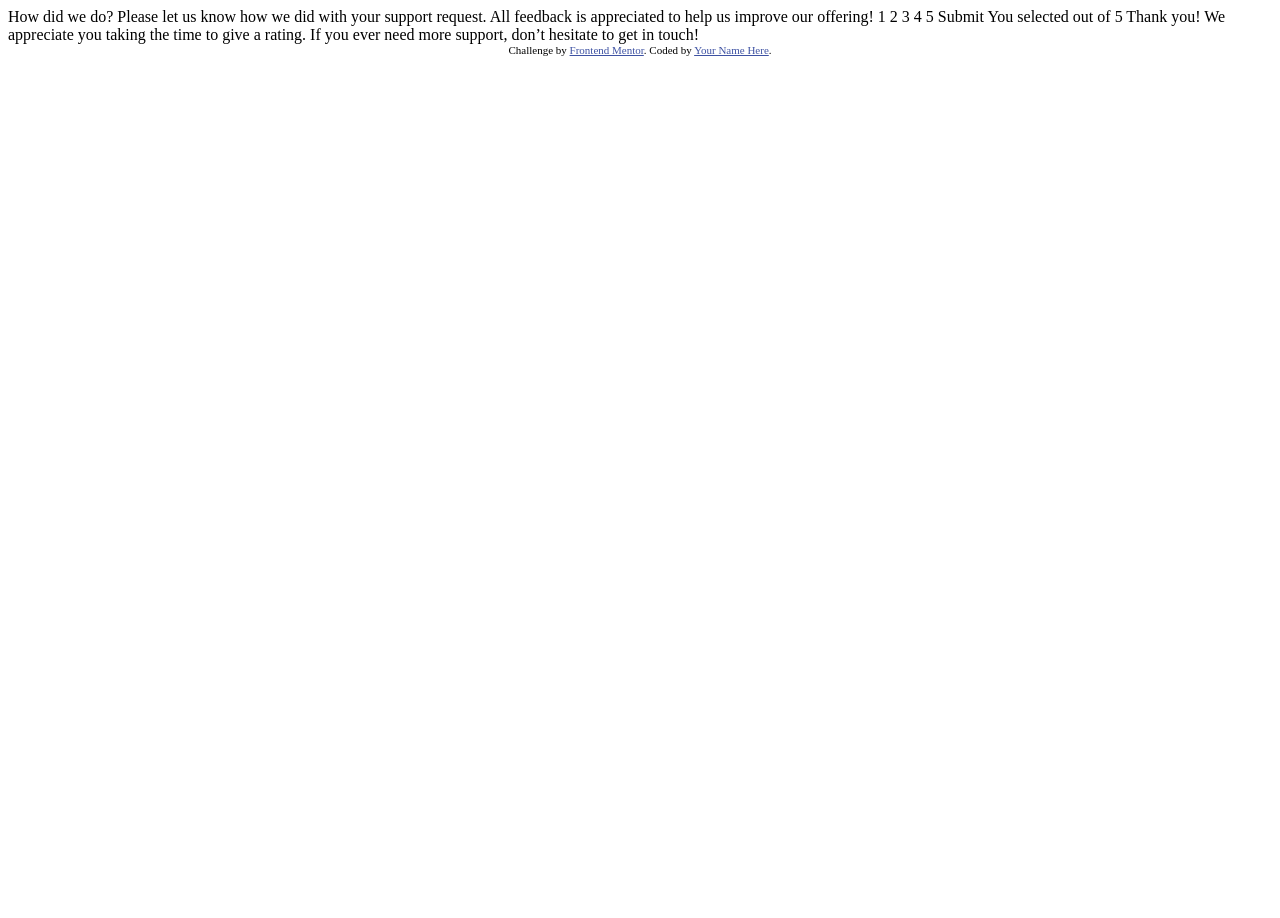
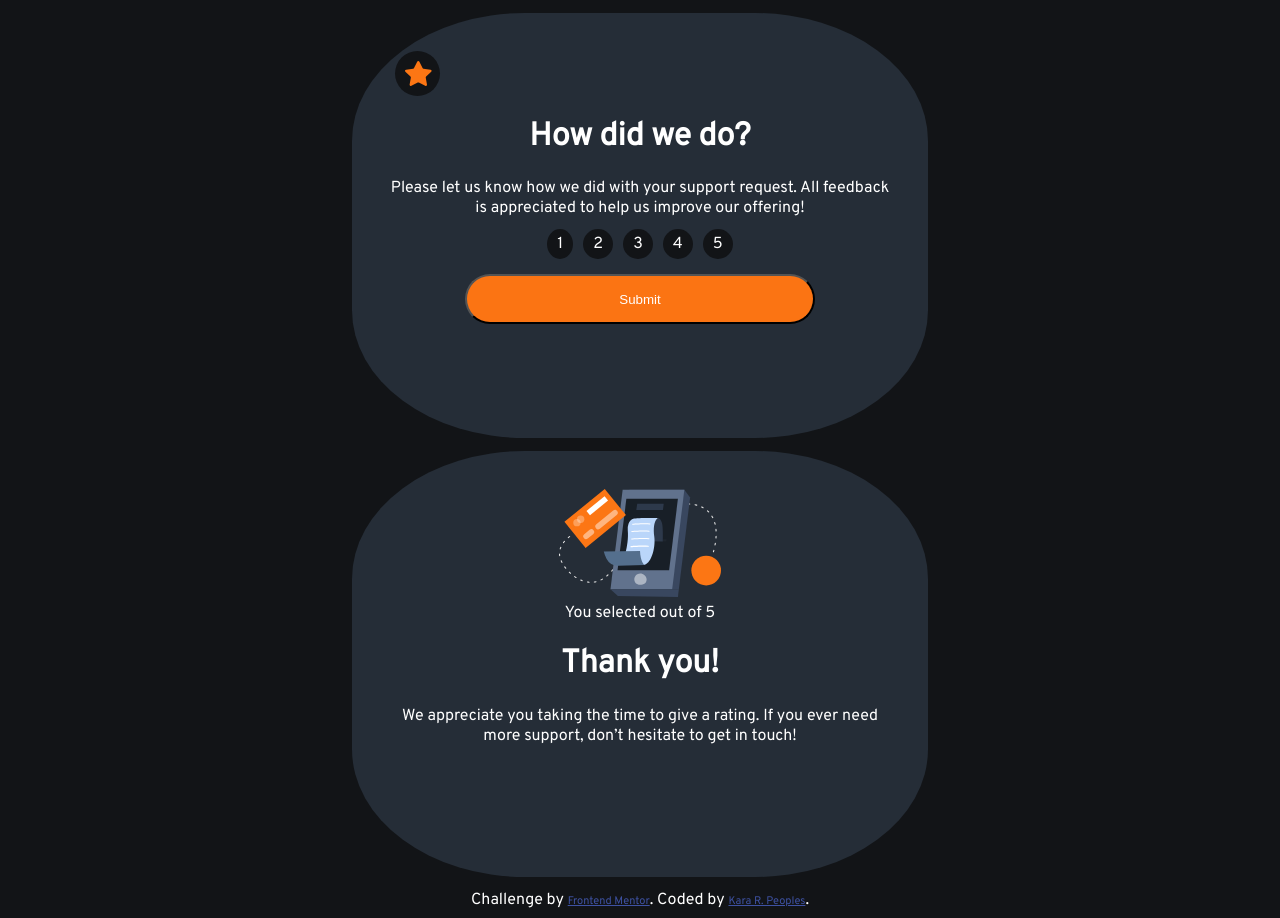
Before and after one commit to karapeoples/feMentorInteractiveRating, a plain HTML site: page index.html in a window 1280 px wide. Before the commit the page ends 800 px from the top, so only its background shows below. Drawn offline with Linux system fonts and the light colour scheme.

Commit message:
CSS Applied

```diff
--- a/index.html
+++ b/index.html
@@ -1,49 +1,60 @@
 <!DOCTYPE html>
 <html lang="en">
+
 <head>
   <meta charset="UTF-8">
-  <meta name="viewport" content="width=device-width, initial-scale=1.0"> <!-- displays site properly based on user's device -->
+  <meta name="viewport" content="width=device-width, initial-scale=1.0">
+  <!-- displays site properly based on user's device -->
 
   <link rel="icon" type="image/png" sizes="32x32" href="./images/favicon-32x32.png">
 
-  <title>Frontend Mentor | Interactive rating component</title>
+  <title>Rating Component by Kara Peoples</title>
 
-  <!-- Feel free to remove these styles or customise in your own stylesheet 👍 -->
-  <style>
-    .attribution { font-size: 11px; text-align: center; }
-    .attribution a { color: hsl(228, 45%, 44%); }
-  </style>
+  <link rel="stylesheet" href="style.css">
+
 </head>
+
 <body>
 
   <!-- Rating state start -->
+  <main class="rating-state-main">
+    <div class="star-img-container">
+      <img src="./images/icon-star.svg" alt="image of star" class="star-image"/>
+    </div>
+    <h1 class="title">How did we do?</h1>
 
-  How did we do?
+    <p class="note">Please let us know how we did with your support request. All feedback is appreciated
+      to help us improve our offering!</p>
 
-  Please let us know how we did with your support request. All feedback is appreciated
-  to help us improve our offering!
+    <section class="rating">
+      <span class="number" id="one">1</span><span class="number" id="two">2</span><span class="number" id="three">3</span><span
+        class="number" id="four">4</span><span class="number" id="five">5</span>
+    </section>
 
-  1 2 3 4 5
-
-  Submit
-
+    <br />
+    <button class="submit-btn">Submit</button>
+  </main>
   <!-- Rating state end -->
 
   <!-- Thank you state start -->
+  <main class="thank-you-state-main">
+    <div class="img-container">
+      <img src="./images/illustration-thank-you.svg" alt="phone with banners" class="image">
+    </div>
+    <div class="announcement">You selected <!-- Add rating here --> out of 5</div>
 
-  You selected <!-- Add rating here --> out of 5
+    <h1 class="title">Thank you!</h1>
 
-  Thank you!
-
-  We appreciate you taking the time to give a rating. If you ever need more support,
-  don’t hesitate to get in touch!
-
+    <p class="note">We appreciate you taking the time to give a rating. If you ever need more support,
+      don’t hesitate to get in touch!</p>
+  </main>
   <!-- Thank you state end -->
 
 
   <div class="attribution">
     Challenge by <a href="https://www.frontendmentor.io?ref=challenge" target="_blank">Frontend Mentor</a>.
-    Coded by <a href="#">Your Name Here</a>.
+    Coded by <a href="#">Kara R. Peoples</a>.
   </div>
 </body>
+
 </html>
--- /dev/null
+++ b/style.css
@@ -0,0 +1,81 @@
+@import url('https://fonts.googleapis.com/css2?family=Overpass&display=swap');
+
+
+body {
+    font-family: 'Overpass', sans-serif;
+    text-align: center;
+    background-color: hsl(216, 12%, 8%);
+    color: hsl(0, 0%, 100%);
+    font-weight: 400;
+
+}
+
+a {
+    color: hsl(228, 45%, 44%);
+    font-size: 11px;
+    text-align: center;
+}
+
+main {
+    background-color: hsl(213, 19%, 18%);
+    width: 500px;
+    height: 350px;
+    margin: 1% auto;
+    padding: 3%;
+    border-radius: 30%;
+}
+
+.title {
+ font-weight: 700;
+}
+.star-img-container{
+    border-radius: 50%;
+    padding: 2%;
+    background-color: hsl(216, 12%, 8%);
+    margin-left: 1%;
+    margin-right: 1%;
+    width: 25px;
+    height: 25px;
+    display: flex;
+    align-content: center;
+    text-align: center;
+}
+.number {
+    border-radius: 50%;
+    padding: 1% 2%;
+    background-color: hsl(216, 12%, 8%);
+    margin-left: 1%;
+    margin-right: 1%;
+    width: 5px;
+    height: 5px;
+    text-align: center;
+}
+
+.number:hover {
+    background-color: hsl(216, 12%, 54%);
+}
+
+.number1 {
+    background-color: hsl(25, 97%, 53%);
+    margin-left: 1%;
+    margin-right: 1%;
+    width: 5px;
+    height: 5px;
+    text-align: center;
+    border-radius: 50%;
+    padding: 1% 2%;
+}
+.submit-btn{
+    width: 350px;
+    height: 50px;
+    background-color: hsl(25, 97%, 53%);
+    border-radius: 40px;
+    color: hsl(0, 0%, 100%);
+}
+.submit-btn:hover{
+    width: 350px;
+    height: 50px;
+    background-color:hsl(0, 0%, 100%);
+    border-radius: 40px;
+    color: hsl(25, 97%, 53%);
+}
```
